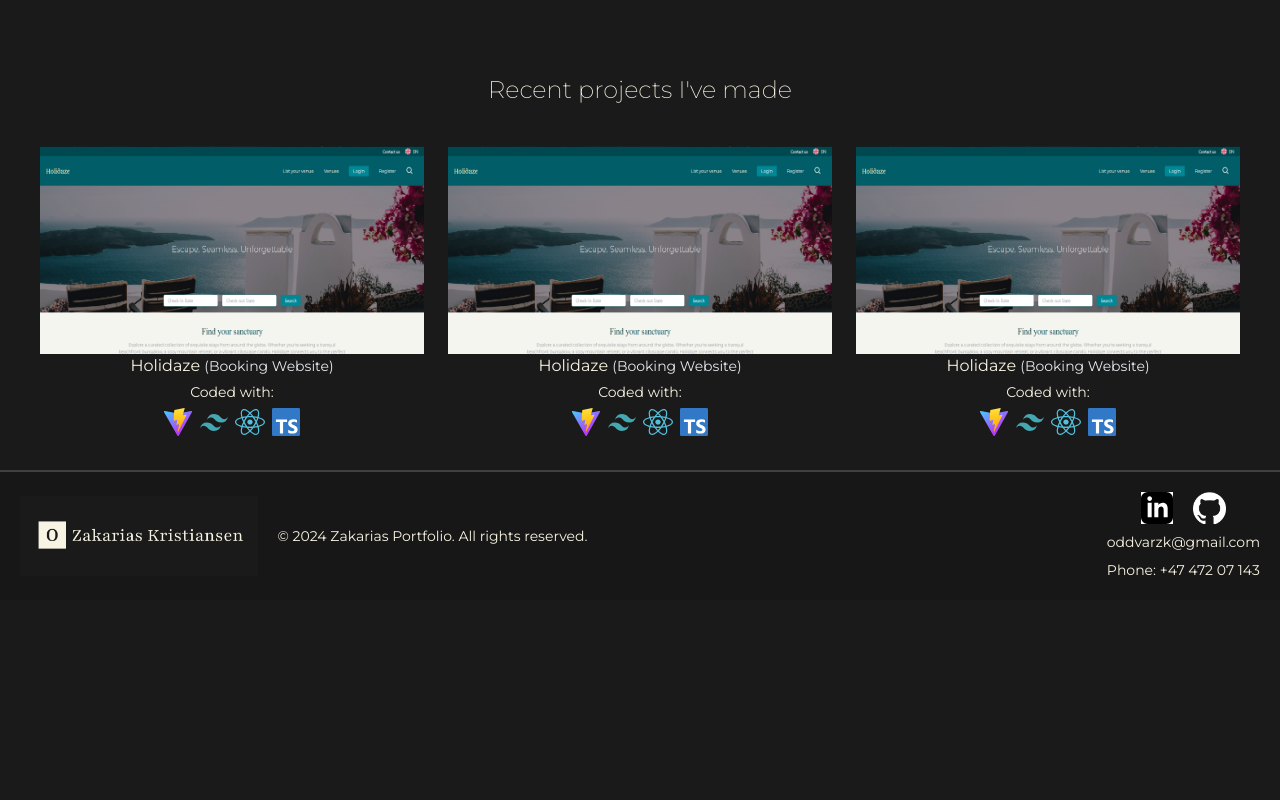
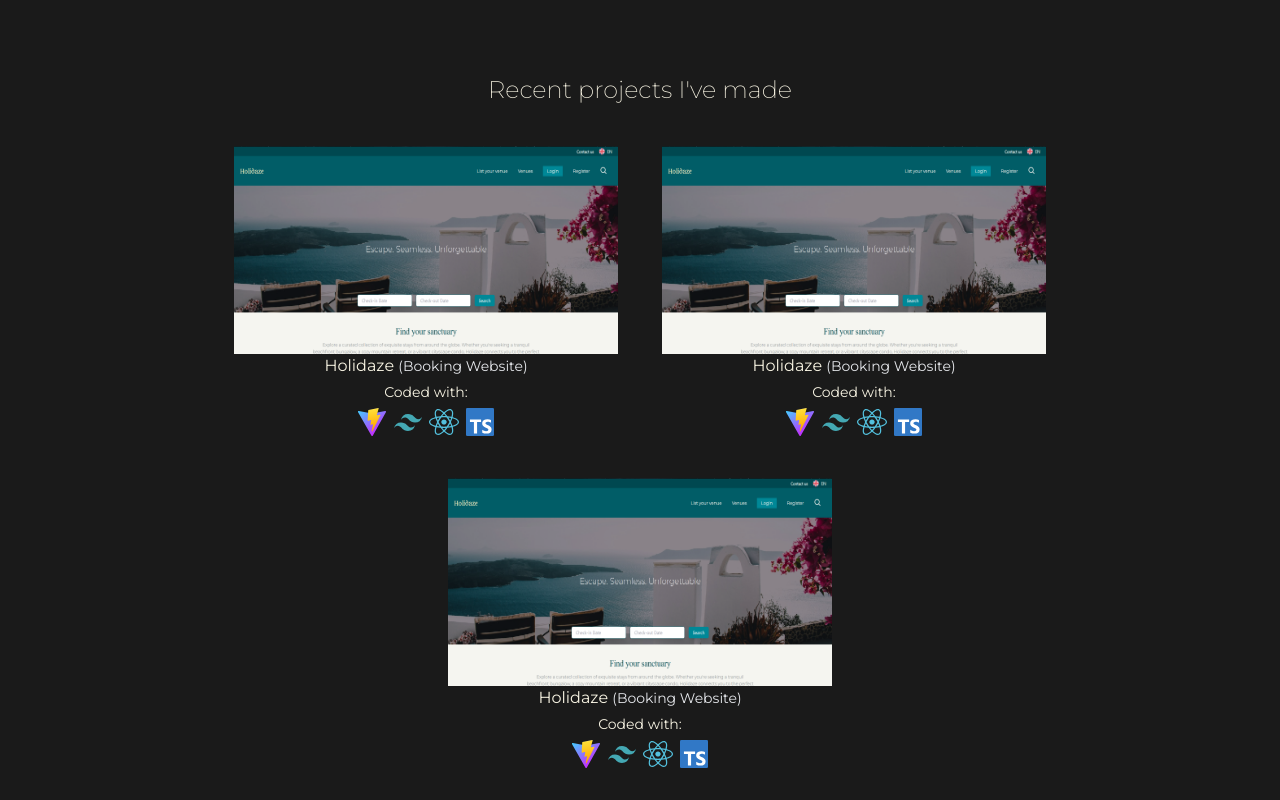
Before and after one commit to oddvarzk/Portofolio, a React (Vite) app: page / in a window 1280 px wide. Shown: the part 540-1340 px from the top of the page. Before the commit the page ends 1140 px from the top, so only its background shows below. Built offline with nearby package versions, Linux system fonts and the light colour scheme; a web font is replaced by a local one.

Commit message:
added spacing

```diff
--- a/src/pages/Home/index.tsx
+++ b/src/pages/Home/index.tsx
@@ -56,8 +56,8 @@ export function Home() {
       <h1 className="text-center text-Cream font-Montserrat text-2xl font-extralight py-5 mt-5">
         Recent projects I've made
       </h1>
-      <div className="flex justify-center flex-wrap py-5">
-        <div className="px-3">
+      <div className="flex justify-center flex-wrap py-5 gap-5">
+        <div className="px-3 mb-5">
           <div className="w-fit">
             <img
               className="w-72 h-36 object-fit md:w-96 md:h-52"
@@ -78,7 +78,7 @@ export function Home() {
             </div>
           </div>
         </div>
-        <div className="px-3">
+        <div className="px-3 mb-5">
           <div className="w-fit">
             <img
               className="w-72 h-36 object-fit md:w-96 md:h-52"
@@ -99,7 +99,7 @@ export function Home() {
             </div>
           </div>
         </div>
-        <div className="px-3">
+        <div className="px-3 mb-5">
           <div className="w-fit">
             <img
               className="w-72 h-36 object-fit md:w-96 md:h-52"
```
